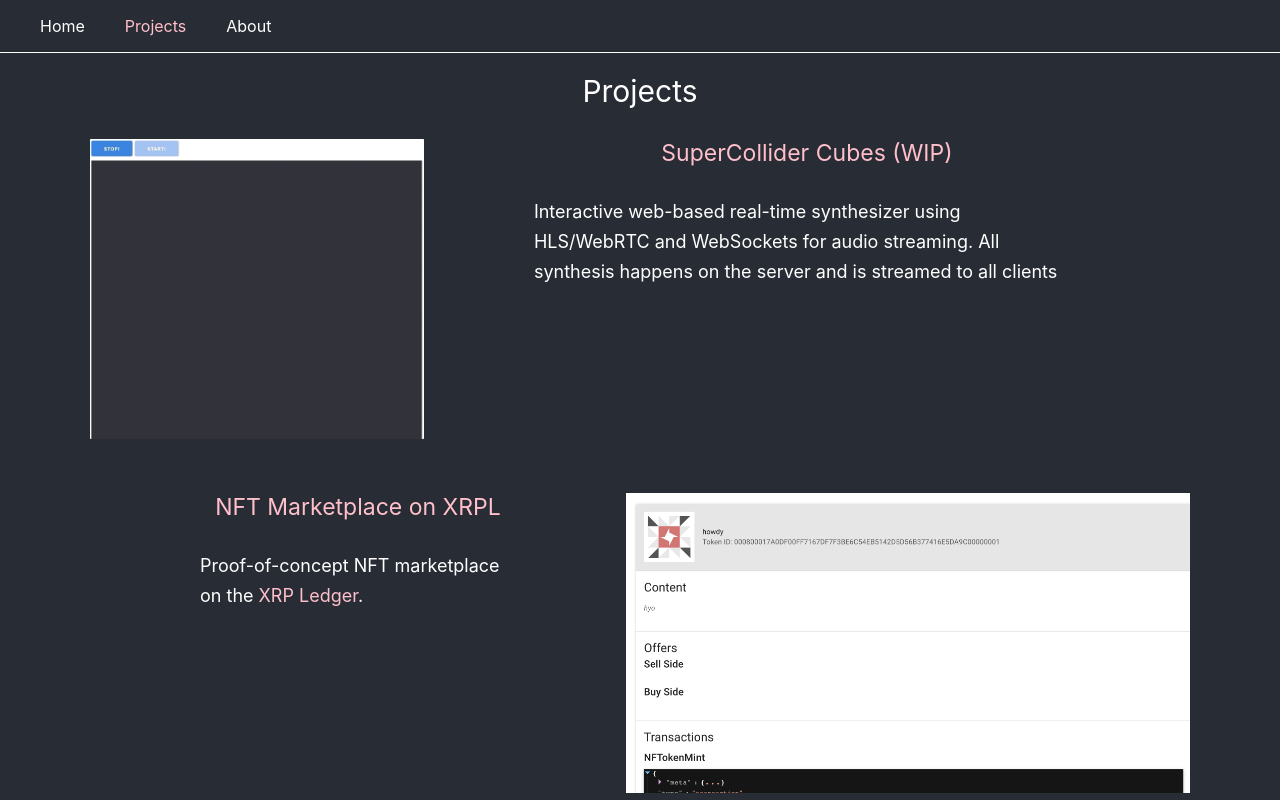
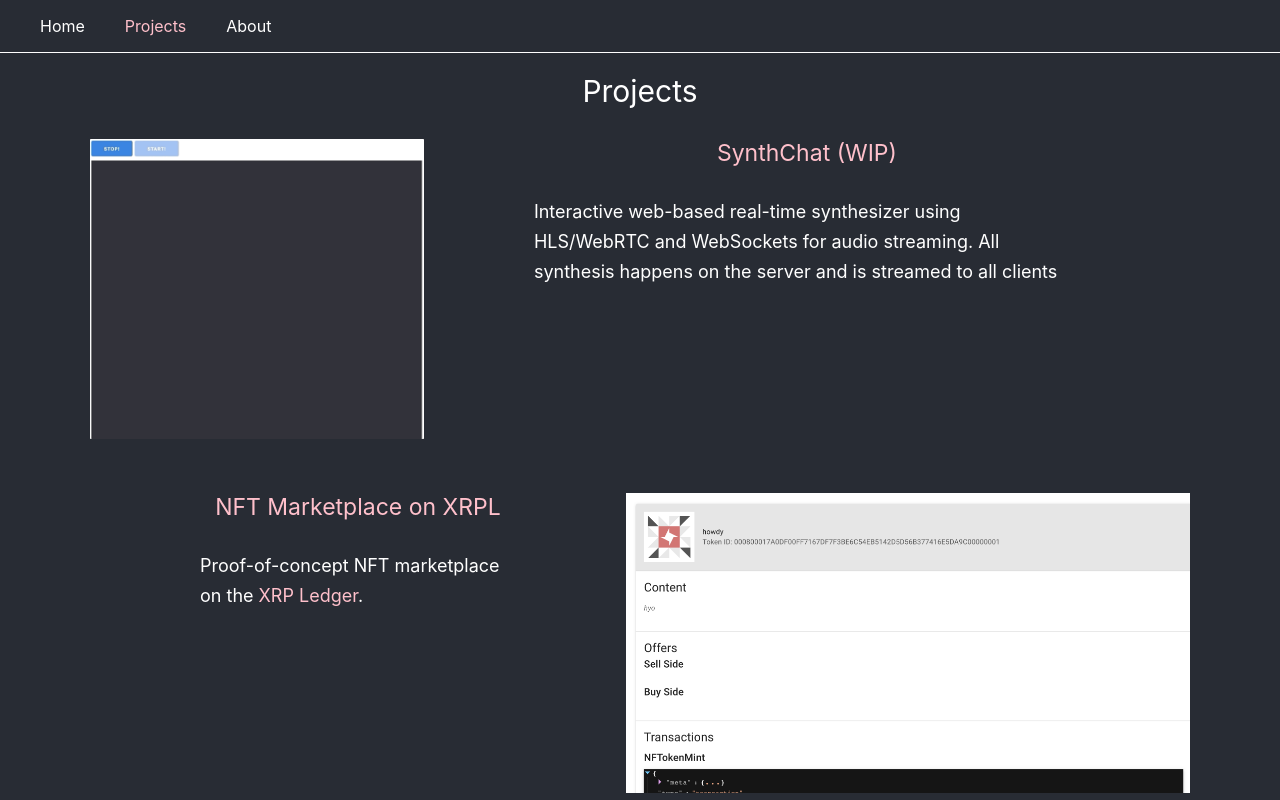
Before and after one commit to ledhed2222/gregweisbrod.com, a React (Vite) app: page /projects in a window 1280 px wide. Shown: the top 800 px of the page. Built offline with nearby package versions, Linux system fonts and the light colour scheme.

Commit message:
small changes

```diff
--- a/src/pages/Projects/index.tsx
+++ b/src/pages/Projects/index.tsx
@@ -12,9 +12,9 @@
     <div className="Projects">
       <Header>Projects</Header>
       <Project
-        title="SuperCollider Cubes (WIP)"
+        title="SynthChat (WIP)"
         imageSrc={supercolliderCubes}
-        link="https://github.com/ledhed2222/supercollider_cubes"
+        link="https://github.com/ledhed2222/synth_chat"
       >
         <Paragraph>
           Interactive web-based real-time synthesizer using HLS/WebRTC and
```
Also changed, not shown: package.json (+6 -6 lines), 1 other file (tests, documents, lock files or other folders).
